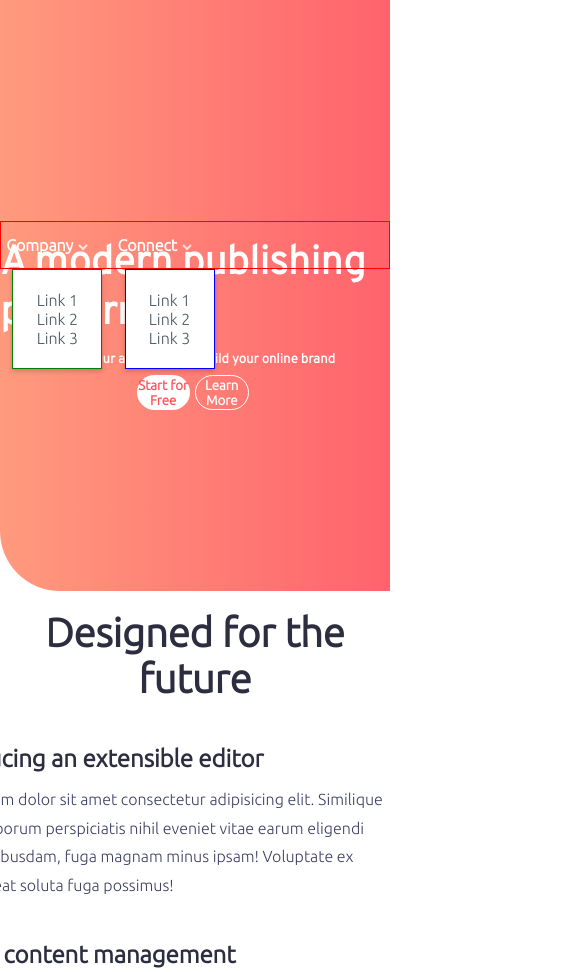
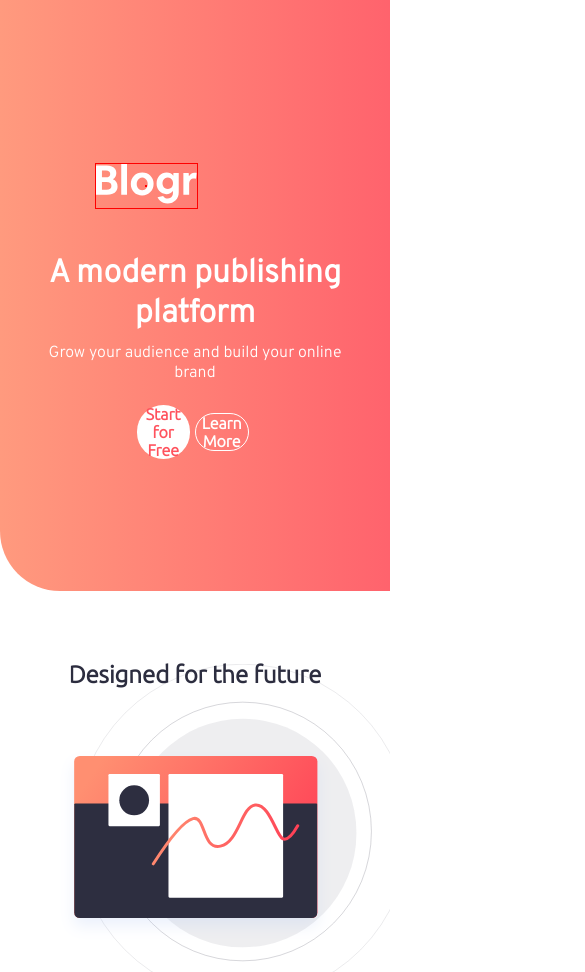
Before and after one commit to den-codes/blogr-landing-page, a plain HTML site: page index.html in a window 390 px wide. Shown: the top 972 px of the page, 585 px wide, since content can reach past the window. Drawn offline with Linux system fonts and the light colour scheme.

Commit message:
fixed some navbar issues

```diff
--- a/app.js
+++ b/app.js
@@ -0,0 +1,19 @@
+function convertToRoman(num) {
+    var romanNums ={
+      I: 1,
+       V: 5,
+       IX:9,
+       X: 10,
+       L: 50,
+       C: 100,
+       D: 500,
+       M: 1000
+    }
+    for(var i = 0; i >= romanNums.length; i++ ){
+      if (num === romanNums[i]){
+        console.log(romanNums[i]);
+      }
+    }
+   }
+
+   convertToRoman(36);
--- a/index.html
+++ b/index.html
@@ -14,8 +14,8 @@
             <figure class="home__logo"><img src="/images/logo.svg" alt="logo"></figure>
             <div class="dropdown">
             <div class="dropdown__wrapper">
-                <button class="dropdown__btn">Product <i><img src="images/icon-arrow-light.svg"></i></button>
-                <div class="dropdown__content" id="#content">
+                <button class="dropdown__btn" id="#content">Product <i><img src="images/icon-arrow-light.svg"></i></button>
+                <div class="dropdown__content">
                   <ul>
                   <li><a href="#">Link 1</a></li>
                   <li><a href="#">Link 2</a></li>
@@ -23,8 +23,8 @@
                   </ul>
               </div>
               <div class="dropdown__wrapper">
-                <button class="dropdown__btn">Company <i><img src="images/icon-arrow-light.svg"></i></button>
-                <div class="dropdown__content2" id="#content2">
+                <button class="dropdown__btn" id="#content2">Company <i><img src="images/icon-arrow-light.svg"></i></button>
+                <div class="dropdown__content2">
                   <ul>
                     <li><a href="#">Link 1</a></li>
                     <li><a href="#">Link 2</a></li>
@@ -32,8 +32,8 @@
                   </ul>
                 </div>
               <div class="dropdown__wrapper">
-                <button class="dropdown__btn">Connect <i><img src="images/icon-arrow-light.svg"></i></button>
-                <div class="dropdown__content3" id="#content3">
+                <button class="dropdown__btn" id="#content3">Connect <i><img src="images/icon-arrow-light.svg"></i></button>
+                <div class="dropdown__content3">
                   <ul>
                     <li><a href="#">Link 1</a></li>
                     <li><a href="#">Link 2</a></li>
--- a/scss/_home.scss
+++ b/scss/_home.scss
@@ -1,7 +1,7 @@
-
+@media screen and (max-width: 1440px) {
 .home{
     @include flexCenter(column);
-    width: 100vw;
+    max-width: 100%;
     height: 70vh;
     background-image: url('/images/bg-pattern-intro.svg');
     background-position: 80% 20%;
@@ -13,17 +13,18 @@
         rgba($light-red, 0.9)
     );
     border-bottom-left-radius: 60px;
-        &__nav{
-            @include flexCenter(row);
-            position: absolute;
-            margin-top: -26%;
-            width: 100vw;
+    position:relative;
+        &__logo{
+            margin-left: 0%;
+            margin-right:5%;
             border: 1px solid red;
         }
-            &__logo{
-                margin-left: -30%;
-                margin-right: 35px;
-            }
+}
+nav{
+    @include flexCenter(row);
+    max-width: 95%;
+    margin: -10% 25% 0 0%;
+    border: 1px solid red;
 }
 .dropdown{
     position: relative;
@@ -99,8 +100,9 @@
 }
 .signin{
     @include flexCenter(row);
-    margin: 0 -380px 0 480px;
+    flex-basis: 5;
     text-align: center;
+
          &__btn{
             @include defaultBtns;
             width: 100px;
@@ -172,3 +174,4 @@ h1{
             color: $light-red;
         }
 }
+}
--- /dev/null
+++ b/scss/_mobile.scss
@@ -0,0 +1,81 @@
+@media screen and (max-width: 785px) {
+    .home{
+        @include flexCenter(row);
+        max-width: 100vw;
+        height: 70vh;
+        position:relative;
+        background-image: url('/images/bg-pattern-intro.svg');
+        background-position: 80% 20%;
+        background-size: 50%;
+        background-repeat: no-repeat;
+        background: linear-gradient(
+            to right,
+            rgba($first-red, 0.9),
+            rgba($light-red, 0.9)
+        );
+        border-bottom-left-radius: 60px;
+        &__nav{
+            position: absolute;
+            margin-bottom: 46%;
+        }
+    &__logo{
+        position: absolute;
+        margin-left: -55%;
+    }
+
+}
+.dropdown{
+    display:none;
+}
+hgroup{
+    position: absolute;
+    text-align: center;
+    display: flex;
+    justify-content:center;
+    margin-left: 10%;
+    margin-right:10%;
+}
+hgroup h1{
+    font-size: 2em;
+}
+hgroup h5{
+    font-weight: map-get($font-weights, "light" );
+    font-size: 1em;
+}
+.info{
+    @include flexCenter(row);
+    position:absolute;
+    margin: 70% 5% 0 5%;
+    &__btn{
+        max-width: 100%;
+        height: 100%;
+        font-size: 1em;
+    }
+}
+.main{
+    margin-top: 18%;
+    margin-bottom: 20%;
+    background-position: 150% 1%  !important;
+    background-size: 90% !important;
+    height: 900px;
+
+    &__title{
+        font-size: 1.5em;
+        margin-left: 20%;
+    }
+    &__section{
+        display: flex;
+        align-items: center;
+        padding-top: 70%;
+    }
+    &__info{
+        text-align: center;
+        font-size: .80em;
+    }
+}
+.footer{
+    display: flex;
+    flex-direction: column;
+    align-content: center;
+}
+}
--- a/scss/_resets.scss
+++ b/scss/_resets.scss
@@ -3,8 +3,10 @@
     margin: 0;
     padding: 0;
 }
+html,body{
+    max-width: 100%;
+}
 body{
-    width: 100vw;
     overflow-x: hidden;
-    height: 100%s;
+    height: 100%;
 }
--- a/scss/main.scss
+++ b/scss/main.scss
@@ -2,12 +2,15 @@
 @import '../scss/variables';
 @import '../scss/mixins';
 @import '../scss/home';
+@import '../scss/mobile';
+
+@media screen and (max-width: 1440px) {
 
 .main{
-    width: 100vw;
+    max-width: 100vw;
     height: 80vh;
     background-image: url('/images/illustration-editor-desktop.svg');
-    background-position: 125% 90%;
+    background-position: -100%;
     background-size: 50%;
     background-repeat: no-repeat;
     &__title{
@@ -115,3 +118,4 @@ h2, p{
 .footer ul li a{
     color: $white;
 }
+}
```
Also changed, not shown: scss/main.css, 1 other file.
